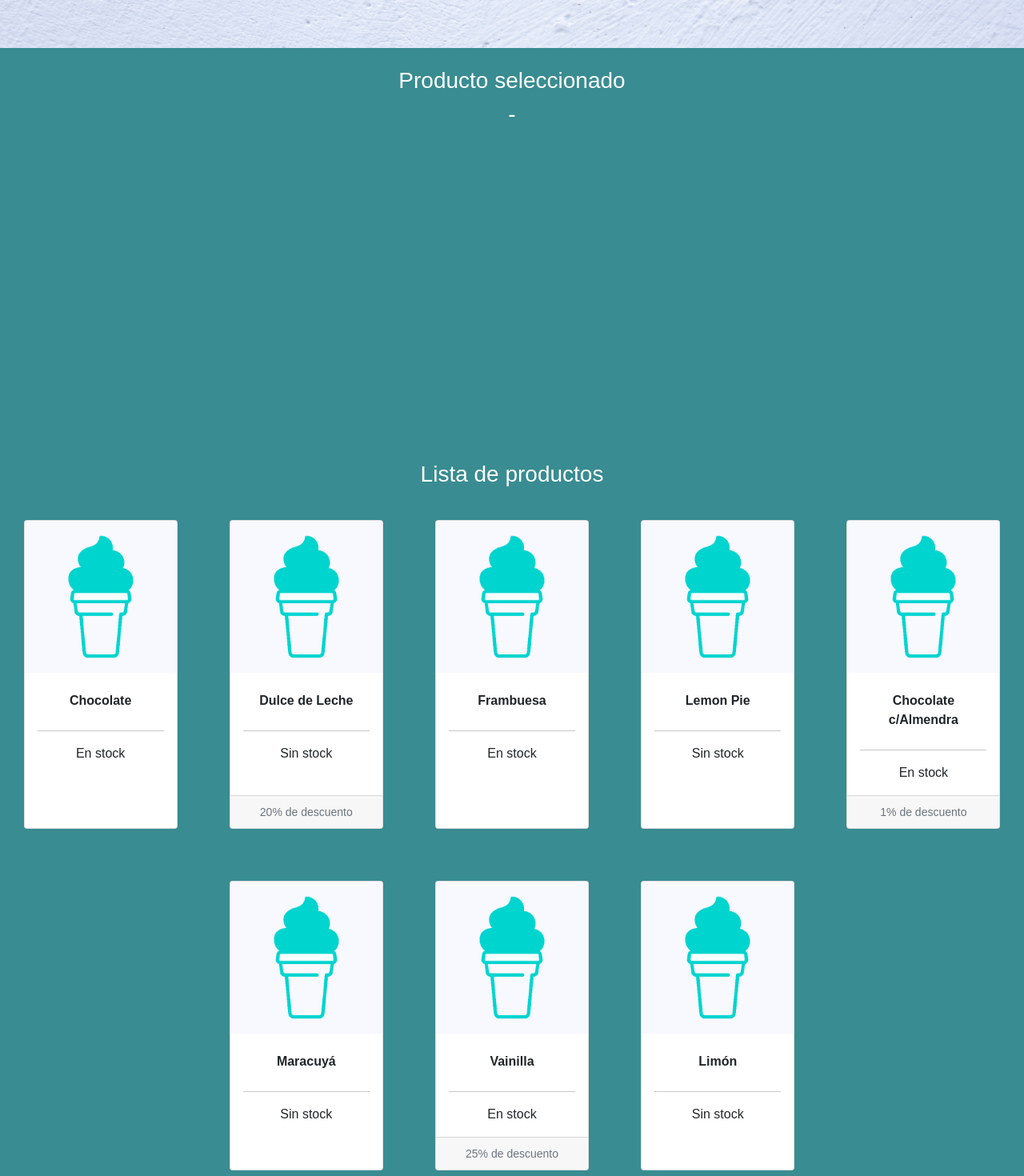
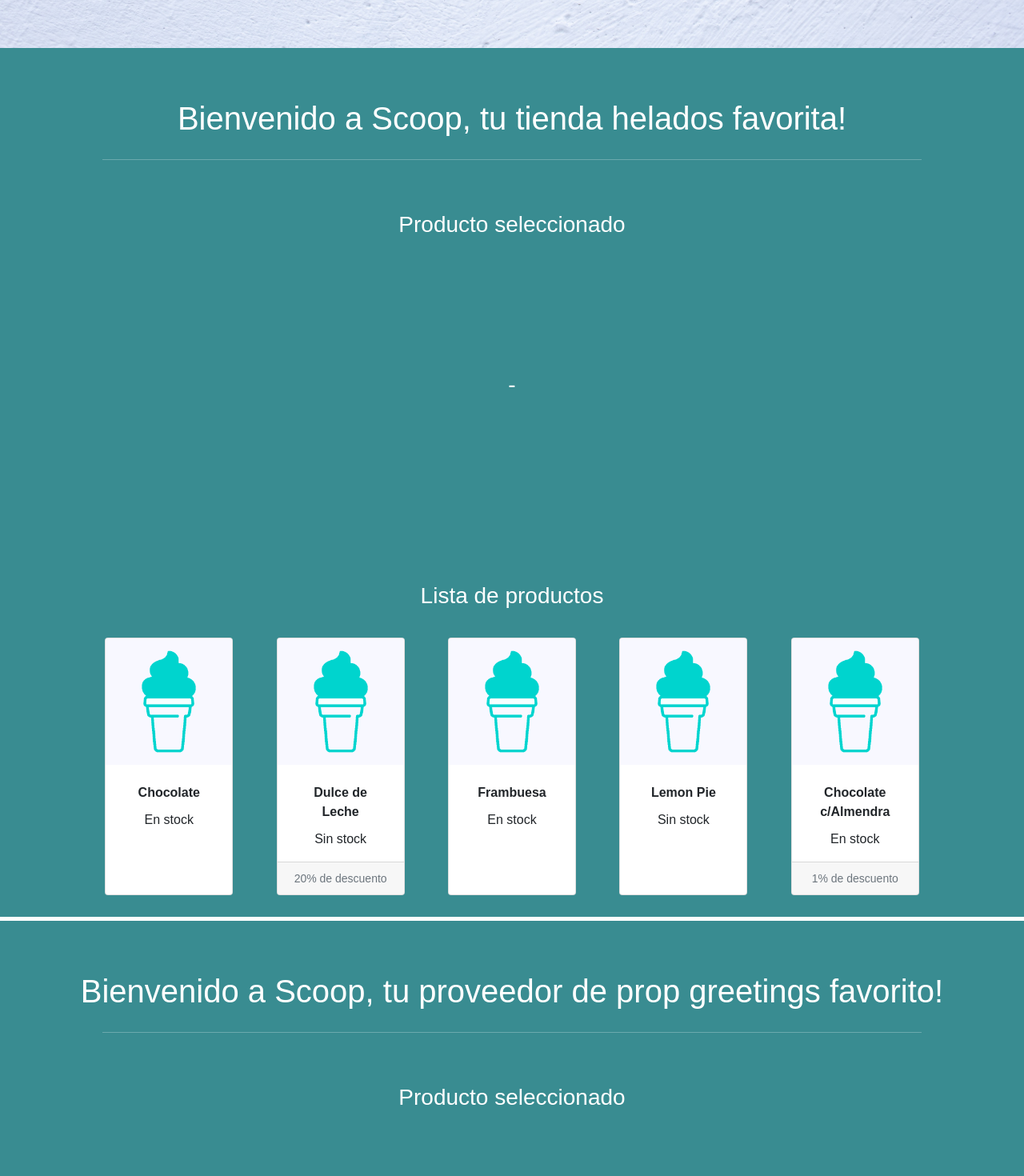
Before and after one commit to AlexisBaladon/React-Ecommerce-SCOOP, a React (Create React App) app: page / in a window 1280 px wide. Shown: the part 740-2210 px from the top of the page at 80% size. Built offline with nearby package versions, Linux system fonts and the light colour scheme.

Commit message:
cumpliendo con los requisitos minimos ('prop greeting' atenta contra mi aprobacion)

```diff
--- a/src/App.js
+++ b/src/App.js
@@ -2,15 +2,19 @@ import 'bootstrap/dist/css/bootstrap.min.css';
 import './App.css';
 import logo from './helado.png';
 import Header from './components/header/header.jsx';
+import ItemListContainer from './components/items/itemListContainer';
 
-/* Entrega 3 */
-import ItemListContainer from './components/items/itemListContainer';
 
 function App() {
   return (
     <div className="App">
       <Header />
-      <ItemListContainer />
+
+      {/* Entrega 3 */}
+      <ItemListContainer greeting="Bienvenido a Scoop, tu tienda helados favorita!"/>
+      <div style={{height: '5px'}}/>
+      <ItemListContainer greeting="Bienvenido a Scoop, tu proveedor de prop greetings favorito!"/>
+
       <header className="App-header">
         <img src={logo} className="App-logo" alt="logo" />
         <p>
--- a/src/components/items/item.css
+++ b/src/components/items/item.css
@@ -1,20 +1,19 @@
 #carta {
     margin: 2.5% 2.5% 2.5% 2.5%;
+    width: 10rem;
+    padding: 0;
 
     display: flex;
     justify-content: space-between;
 
     transition: 0.3s;
+
 }
 
 #carta:hover {
     box-shadow: 0 5px 10px 0 rgba(0, 0, 0, 0.3);
 }
 
-#cuerpo-carta {
-    background-color: white;
-}
+#cuerpo-carta { background-color: white; }
 
-#titulo-carta {
-    padding-bottom: 0;
-}
+#titulo-carta { padding-bottom: 0; }
--- a/src/components/items/item.jsx
+++ b/src/components/items/item.jsx
@@ -12,7 +12,7 @@ const Item = ({item, setSelectedItem, onClick}) => {
   };
 
   return <>
-    <Card id="carta" className="" style={{ width: '12rem', padding: 0 }}>
+    <Card id="carta" className="" >
       <Card.Img variant="top" src={imagen}/>
       <Card.Body>
         <Card.Title id="titulo-carta" className="btn stretched-link" onClick={selectItem}>
--- a/src/components/items/itemListContainer.css
+++ b/src/components/items/itemListContainer.css
@@ -3,11 +3,23 @@
   font-family: Arial, Helvetica, sans-serif;
 }
 
-h3 {
+#greeting {
+  padding: 5% 0 1.5% 0
+}
+
+h3 {color: white;}
+
+hr {
   color: white;
+  margin: 0 10% 0 10%;
+}
+
+#lista-productos {
+  margin: 0 7.5% 0 7.5%;
+  justify-content: center;
 }
 
 #producto-seleccionado {
-  margin: 0 0 50px 0;
+  margin: 5% 0 5% 0;
   height: 400px;
 }
--- a/src/components/items/itemListContainer.jsx
+++ b/src/components/items/itemListContainer.jsx
@@ -10,59 +10,52 @@ const helados = [new Helado(1,'./default.png','Chocolate'           ,'Paleta'
                  new Helado(3,'./default.png','Frambuesa'           ,'Bocha'      ,true     ),
                  new Helado(4,'./default.png','Lemon Pie'           ,'Recipiente' ,false    ),
                  new Helado(5,'./default.png','Chocolate c/Almendra','Bocha'      ,true  ,1 ),
-                 new Helado(6,'./default.png','Maracuyá'            ,'Recipiente' ,false    ),
+                 /*new Helado(6,'./default.png','Maracuyá'            ,'Recipiente' ,false    ),
                  new Helado(7,'./default.png','Vainilla'            ,'Recipiente' ,true  ,25),
-                 new Helado(8,'./default.png','Limón'               ,'Paleta'     ,false    ),
+                 new Helado(8,'./default.png','Limón'               ,'Paleta'     ,false    ),*/
                 ];
 
-const ItemListContainer = () => {
+const ItemListContainer = ({greeting}) => {
   const [selectedItem, setSelectedItem] = useState(null);
 
-  /* Sube al item seleccionado! */
-  function scrollToSection(sectionID) {
+  // Sube al item seleccionado!
+  const scrollToSection = sectionID => {
     $('html, body').animate({
       scrollTop: $(sectionID).offset().top
     }, 100);
   }
 
+  // Componente auxiliar
+  const ItemSeleccionado = () =>
+    selectedItem ?
+    <Item item = {selectedItem}/> :
+    <h3>-</h3>
+
+  // Componente auxiliar
+  const ListaDeItems = () =>
+    helados.map(h =>
+      <Item
+        key={h.id}
+        item = {h}
+        setSelectedItem = {setSelectedItem}
+        onClick={() => scrollToSection('#producto-seleccionado')}
+        />
+    )
+
   return <>
     <div id="item-list-container">
-      <br />
-      <div>
+      <h1 id="greeting" style={{color: 'white'}}>{greeting}</h1>
+      <hr/>
+      <div id="producto-seleccionado" className="row justify-content-center">
         <h3>Producto seleccionado</h3>
-        <div id="producto-seleccionado" className= "row justify-content-center">
-          {selectedItem ?
-          <Item item = {selectedItem}/> :
-          <h3>-</h3>
-          }
-        </div>
+        <ItemSeleccionado />
       </div>
-      <h3>Lista de productos</h3>
-      <div className= "row justify-content-center">
-        {helados.map(h =>
-           <Item key={h.id}
-            item = {h}
-            setSelectedItem = {setSelectedItem}
-            onClick={() => scrollToSection('#item-list-container')}
-            />
-        )}
+      <div id="lista-productos" className= "row">
+        <h3>Lista de productos</h3>
+        <ListaDeItems />
       </div>
     </div>
   </>
 }
 
 export default ItemListContainer;
-
-    /* ZONA EXPERIMENTAL
-    const filtroPaleta = item => item instanceof HeladoPaleta;
-    const filtroBochaFruta = item => item instanceof HeladoBocha && item.tipoSabor === 'Frutal';
-    const filtroBochaCrema = item => item instanceof HeladoBocha && item.tipoSabor === 'Crema';
-
-    const tipoBochas = ['Paleta','Frutal','Crema'];
-
-    let heladosFiltrados = new Map([
-        ['Paleta', helados.filter(filtroPaleta)],
-        ['Frutal', helados.filter(filtroBochaFruta)],
-        ['Crema', helados.filter(filtroBochaCrema)],
-        ])
-        */
```
